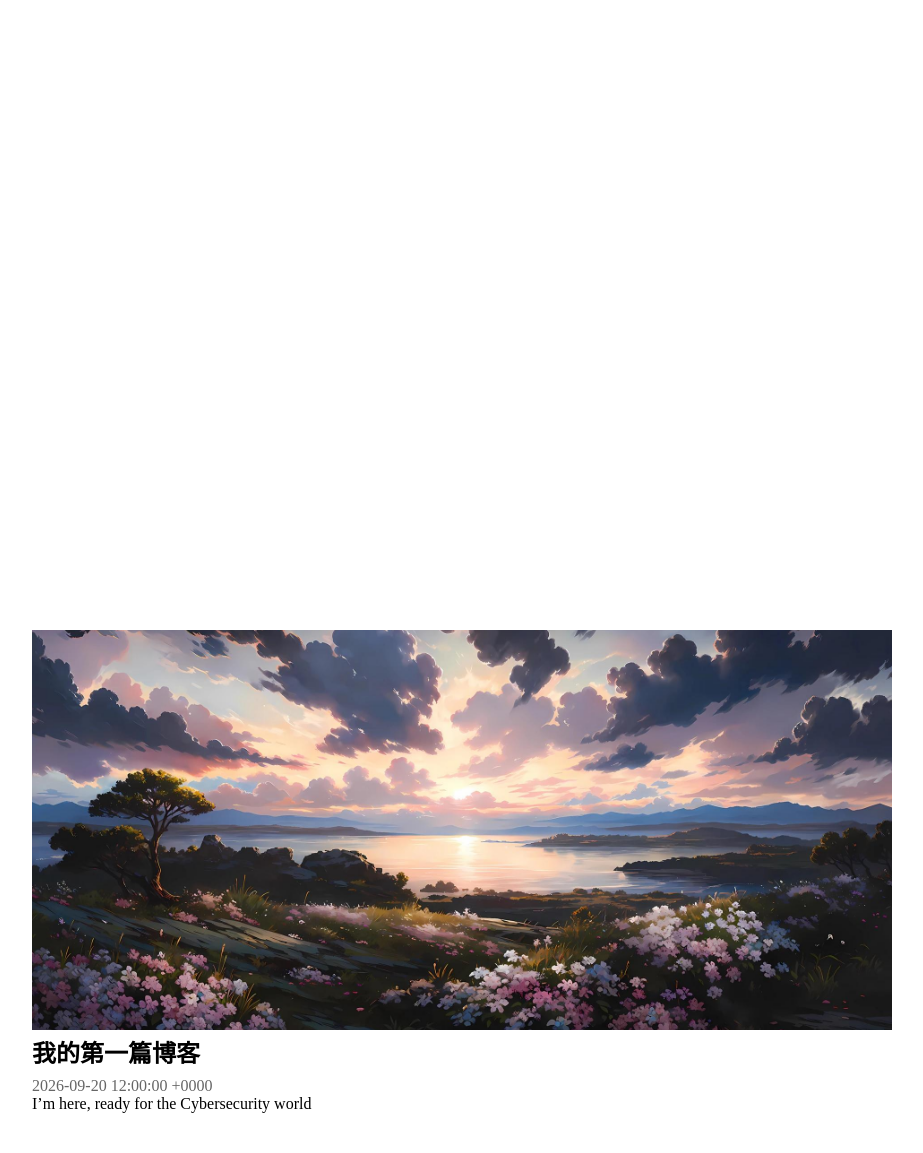
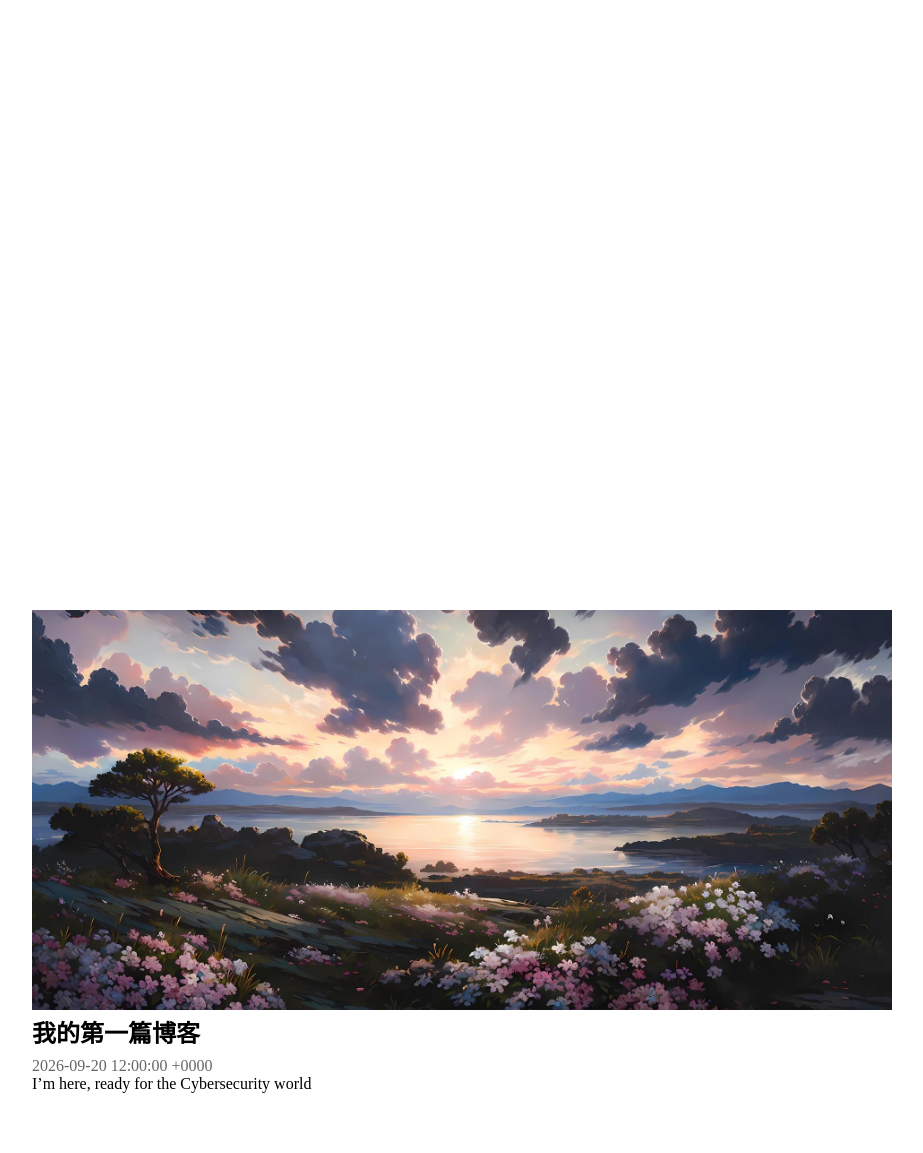
Before and after one commit to adelinecui/adelinecui.github.io, a Jekyll site: the page built from _posts/2026-09-20-first-post.md, in a window 1280 px wide. Shown: the whole page, without its empty margins (178-1101 px from the left). Built offline with Jekyll 4.4.1, drawn with Linux system fonts in a browser that asks for light colours.

Commit message:
Update post.html

```diff
--- a/_layouts/post.html
+++ b/_layouts/post.html
@@ -9,7 +9,7 @@
 <body>
 {% include header.html %}
 <article class="post" style="margin-top:0;padding-top:0;">
-<img src="/img/banner.jpg" style="width:100%;max-height:400px;object-fit:cover;margin-top:0;">
+<img src="/img/banner.jpg" style="width:100%;max-height:400px;object-fit:cover;margin-top:-20px;">
 <h1>{{ page.title }}</h1>
 <p class="post-date">{{ page.date }}</p >
 {{ content }}
```
